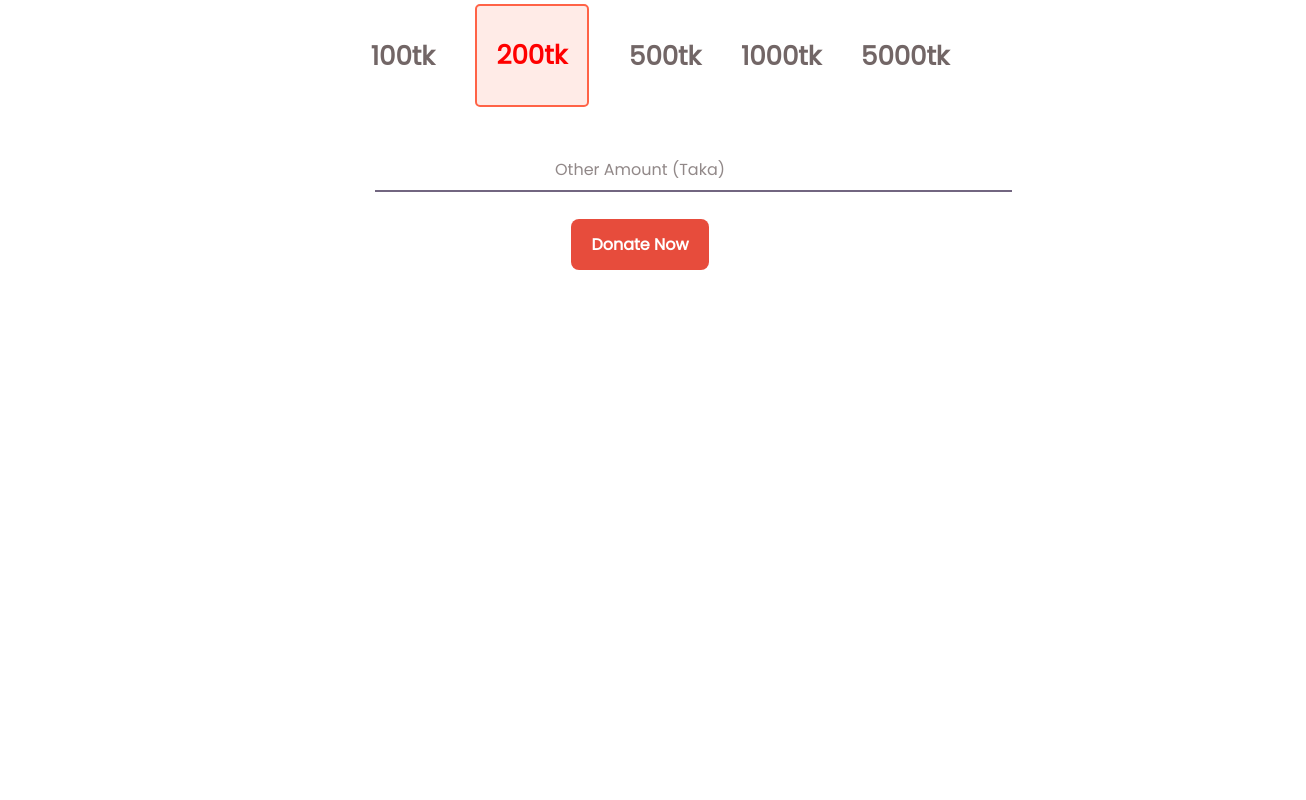
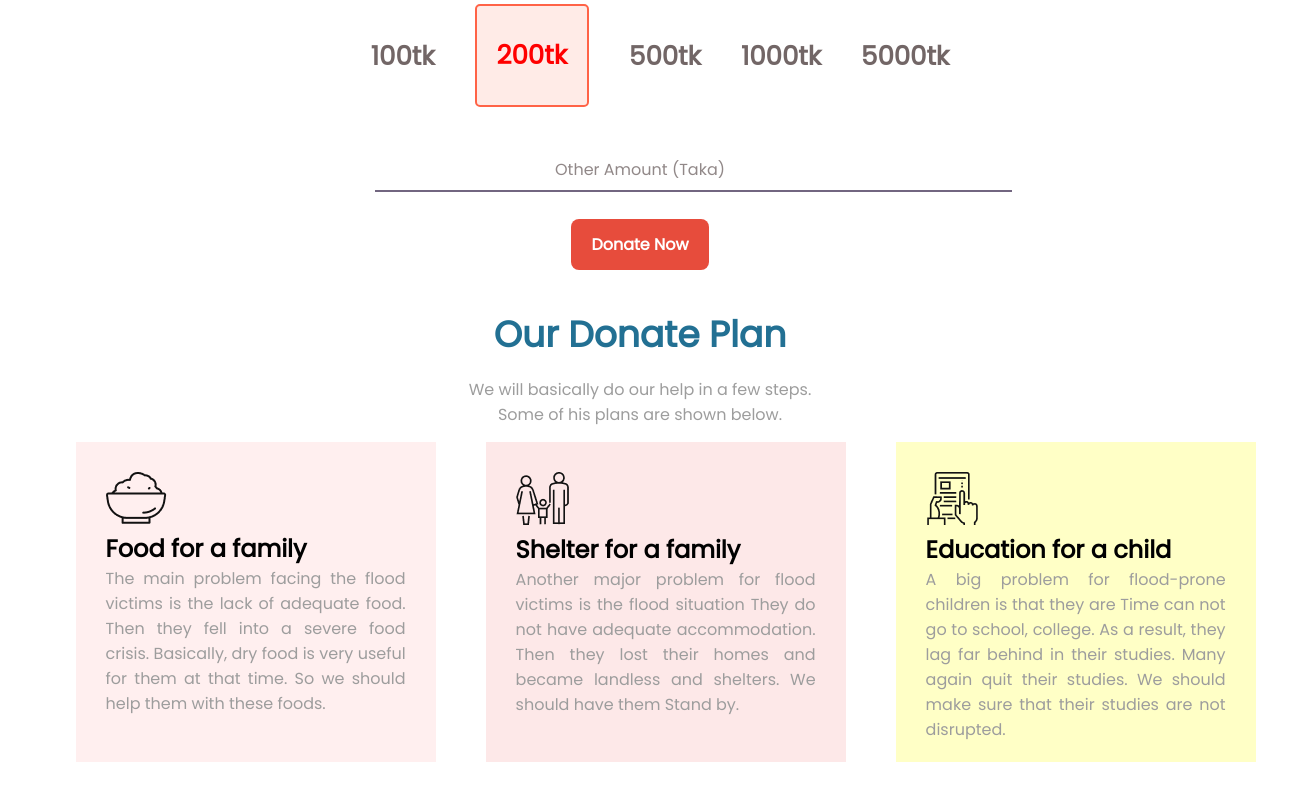
Before and after one commit to programinghero2/assignment-01, a plain HTML site: page index.html in a window 1280 px wide. Shown: the part 758-1558 px from the top of the page, 1306 px wide, since content can reach past the window. Before the commit the page ends 1065 px from the top, so only its background shows below. Drawn offline with Linux system fonts and the light colour scheme.

Commit message:
donate plan

```diff
--- a/index.html
+++ b/index.html
@@ -49,6 +49,42 @@
         </div>
 
     </section>
+    <section class="donate-plan">
+        <h1>Our Donate Plan</h1>
+        <p>We will basically do our help in a few steps.<br>
+         Some of his plans are shown below.
+        </p>
+        <div class="donate-contant">
+            <div class="donate-text1 color">
+                <img src="icons/food.png">
+                <h2>Food for a family</h2>
+                <p>The main problem facing the flood victims is the lack of adequate food. Then they fell into a severe food crisis. Basically, dry food is very useful for them at that time. So we should help them with these foods.</p>
+
+            </div>
+            <div class="donate-text1 color1">
+                <img src="icons/shelter.png">
+                <h2>Shelter for a family</h2>
+                <p>Another major problem for flood victims is the flood situation
+                    They do not have adequate accommodation. Then they lost their homes and became landless and shelters.
+                    We should have them
+                    Stand by.
+                </p>
+
+            </div>
+            <div class="donate-text1 color2">
+                <img src="icons/Frame-1.png">
+                <h2>Education for a child</h2>
+                <p>A big problem for flood-prone children is that they are
+                    Time can not go to school, college. As a result, they lag far behind in their studies. Many again
+                     quit their studies. We should make sure that their studies are not disrupted.
+                </p>
+
+            </div>
+
+
+        </div>
+
+    </section>
 
 
 
--- a/style.css
+++ b/style.css
@@ -1,81 +1,91 @@
-*{
-    margin:0;
-    padding:0;
+* {
+    margin: 0;
+    padding: 0;
     font-family: 'Poppins', sans-serif;
 }
-.top-banner{
-    background: url(images/banner2.webp);
-    height:550px;
-    width:100%;
-    position:relative;
+
+.top-banner {
+    background: url(images/banner.webp);
+    height: 550px;
+    width: 100%;
+    position: relative;
     background-repeat: no-repeat;
-    background-size:cover;
+    background-size: cover;
 
+}
+
+.top-content {
+    background: linear-gradient(to top right, #00000069, #000000a6);
+    width: 100%;
+    height: 100%;
+    position: absolute;
+}
+
+.top-text {
+    color: #fff;
+    font-size: 35px;
+    font-weight: 700;
+    text-align: center;
+    padding-top: 80px;
+
+}
+
+.top-content {
+    text-align: center;
+}
+
+.top-content p {
+    color: #dfd7d7;
+    padding-bottom: 25px;
+}
+
+.link-button {
+    text-decoration: none;
+    padding: 14px 20px;
+    border-radius: 8px;
+    color: #fff;
+    font-weight: 700;
+    background-image: linear-gradient(#E74C3C, #E74C3C);
+}
+
+.donate-today {
+    padding-top: 80px;
+    margin-bottom: 50px;
+
+}
+
+.donate-text {
+    text-align: center;
 
 
 }
-.top-content{
-    background: linear-gradient(to top right,#00000069,#000000a6);
-    width:100%;
-    height:100%;
-    position:absolute;
-}
-.top-text{
-    color:#fff;
-    font-size:35px;
-    font-weight:700;
-    text-align:center;
-    padding-top:80px;
+
+.donate-text h1 {
+    font-size: 38px;
+    padding-bottom: 5px;
+    color: darkgoldenrod;
 
 }
-.top-content{
-    text-align:center;
-}
-.top-content p{
-    color:#dfd7d7;
-    padding-bottom:25px;
+
+.donate-text p {
+    color: #726666;
 }
 
-.link-button{
-    text-decoration:none;
-    padding: 14px 20px;
-    border-radius: 8px;
-    color:#fff;
-    font-weight:700;
-    background-image: linear-gradient(#E74C3C,#E74C3C);
-}
-.donate-today{
-    padding-top: 80px;
-    margin-bottom:50px;
+.donate-list {
+    list-style: none;
+    display: flex;
+    justify-content: center;
+    padding-top: 20px;
 
 }
-.donate-text{
-    text-align:center;
 
-
-}
-.donate-text h1{
-   font-size:38px;
-   padding-bottom:5px;
-   color:darkgoldenrod;
-
-}
-.donate-text p{
-    color: #726666;
-}
-.donate-list{
-    list-style:none;
-    display:flex;
-    justify-content: center;
-    padding-top:20px;
-
-}
 .donate-list li {
     margin-left: 40px;
     font-size: 26px;
     font-weight: 900;
 
 }
+
 .color-border {
     padding: 30px 20px;
     border: 2px solid tomato;
@@ -84,78 +94,75 @@
     color: red;
     margin-bottom: 50px;
 }
-.list-sizing{
-    padding-top:33px;
+
+.list-sizing {
+    padding-top: 33px;
     color: #726666;
 }
-#p-color{
-    color:#726666c7;
-    text-align:center;
-    padding-bottom:8px;
-}
-.donate-button hr{
-    margin-left:375px;
-}
-#button-sizing{
-    text-align:center;
-    padding-top:40px;
+
+#p-color {
+    color: #726666c7;
+    text-align: center;
+    padding-bottom: 8px;
 }
 
+.donate-button hr {
+    margin-left: 375px;
+}
 
-/*
-.top-content{
-    display:flex;
+#button-sizing {
+    text-align: center;
+    padding-top: 40px;
 }
-.color-overly{
-    background: linear-gradient(to top right,#00000069,#000000a6);
-    width:100%;
-    height:100%;
-    position:absolute;
+
+.donate-contant {
+    display: flex;
+    width: 100%;
+    margin-left: 2%;
 }
-.top-content h1{
-    z-index:1;
-    color:#fff;
-    font-weight:700;
-    width: 100%;
-    height: 100%;
+
+.donate-text1 {
+    margin-left: 50px;
+    padding: 30px 30px;
+}
+
+.donate-plan {
+    margin-bottom: 50px;
+}
+
+.color {
+    background-color: #ffefef;
+}
+
+.color1 {
+    background-color: #fde8e8;
+    ;
+}
+
+.color2 {
+    background-color: #ffffc6;
+    ;
+}
+
+.donate-plan h1 {
     text-align: center;
-    padding-top: 150px;
-    font-size:40px;
+    padding-bottom: 15px;
+    font-size: 36px;
+    font-weight: 900;
+    color: #227093;
 }
-.top-content p{
-    z-index:1;
-    color:#fff;
-    font-weight:700;
-    width: 100%;
-    height: 100%;
+
+.donate-plan p {
     text-align: center;
-    padding-top: 150px;
+    padding-bottom: 15px;
+    color: #9d9d9d;
+}
 
+.donate-text1 {
+    height: 260px;
+    width: 300px;
 }
-.flex-none {
-    display:block;
+
+.donate-text1 p {
+    text-align: justify;
 }
-*/
-
-
-/*
-<div class="flex">
-<div class="top-content">
-    <h1 class="blog">Let,s Help Those Who Are<br>
-        More In Need
-    </h1>
-    <div class="flex-none">
-        <p >
-            Currently, there is a terrible flood situation in Bangladesh.<br>
-             Let's all come forward and stand by their side.
-        </p>
-
-    </div>
-
-    <div class="color-overly"></div>
-
-
-</div>
-
-</div>
- */
```
Also changed, not shown: icons/Frame-1.png (added), icons/food.png (added), icons/shelter.png (added), images/banner.jpg (deleted), images/banner.webp (added), images/banner1.jpg (deleted), images/banner2.webp (deleted).
